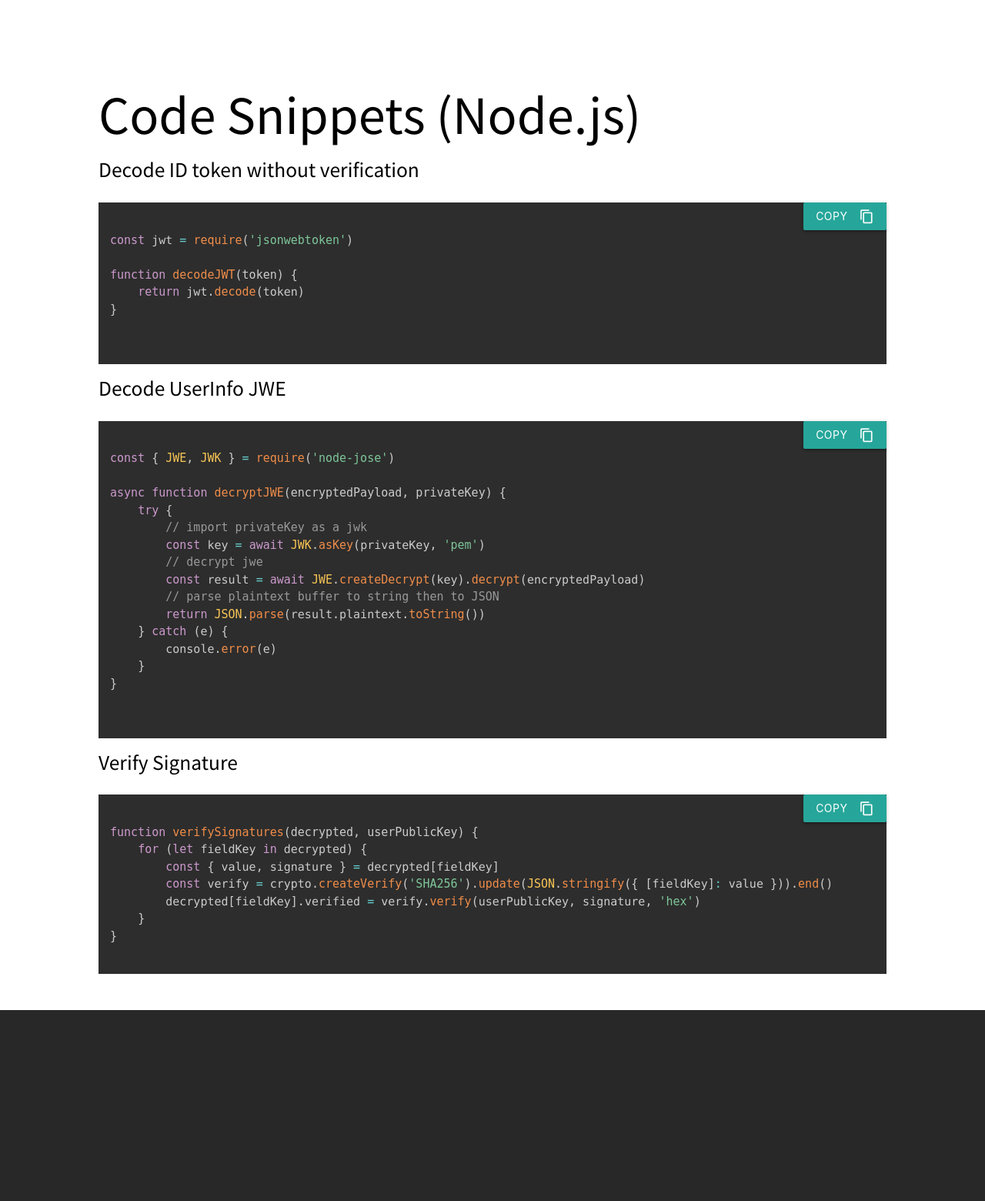
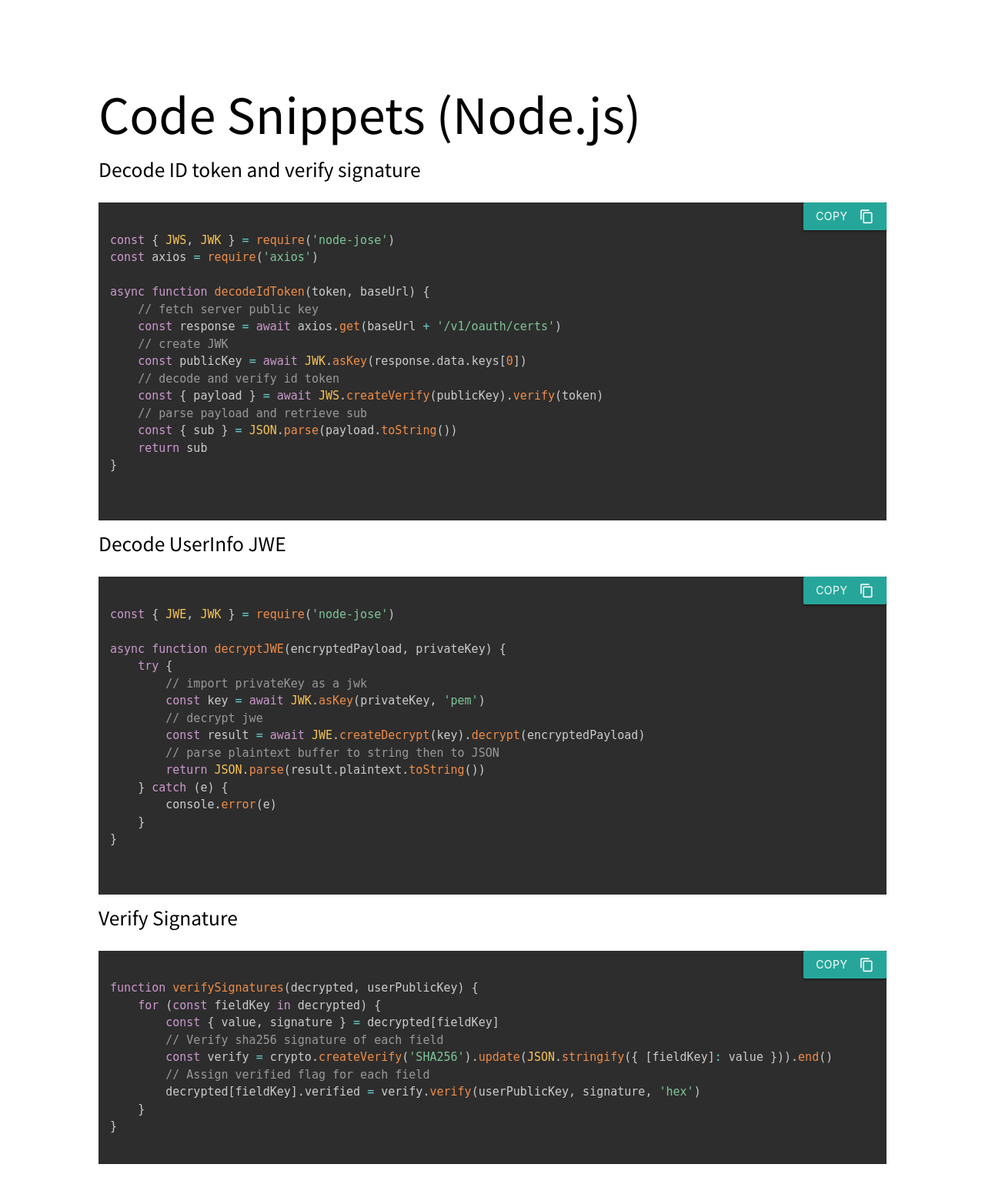
Before and after one commit to datagovsg/digic4developers, a PHP site: page /snippets.html in a window 1280 px wide. Shown: the whole page at 77% size. Before the commit the page ends 1312 px from the top, so only its background shows below. Run offline with PHP 8.4, Linux system fonts and the light colour scheme.

Commit message:
Update id token snippet

```diff
--- a/package.json
+++ b/package.json
@@ -14,6 +14,8 @@
   "author": "",
   "license": "ISC",
   "dependencies": {
+    "axios": "^0.19.0",
+    "node-jose": "^1.1.3",
     "node-rsa": "^1.0.5"
   },
   "devDependencies": {
--- a/snippets.html
+++ b/snippets.html
@@ -17,7 +17,7 @@
 
     <h1>Code Snippets (Node.js) </h1>
     <div class="row">
-        <h5>Decode ID token without verification</h5>
+        <h5>Decode ID token and verify signature</h5>
     </div>
     <div class="code-div">
         <button class="btn waves-effect waves-light copy-btn" name="action" data-clipboard-target="#idtok-code">COPY
@@ -25,10 +25,19 @@
         </button>
         <pre>
 <code class="language-javascript" id="idtok-code">
-const jwt = require('jsonwebtoken')
+const { JWS, JWK } = require('node-jose')
+const axios = require('axios')
 
-function decodeJWT(token) {
-    return jwt.decode(token)
+async function decodeIdToken(token, baseUrl) {
+	// fetch server public key
+	const response = await axios.get(baseUrl + '/v1/oauth/certs')
+	// create JWK
+	const publicKey = await JWK.asKey(response.data.keys[0])
+	// decode and verify id token
+	const { payload } = await JWS.createVerify(publicKey).verify(token)
+	// parse payload and retrieve sub
+	const { sub } = JSON.parse(payload.toString())
+	return sub
 }
 </code>
                 </pre>
@@ -71,9 +80,11 @@ async function decryptJWE(encryptedPayload, privateKey) {
         <pre>
 <code class=" language-javascript" id="sign-code">
 function verifySignatures(decrypted, userPublicKey) {
-    for (let fieldKey in decrypted) {
+    for (const fieldKey in decrypted) {
         const { value, signature } = decrypted[fieldKey]
+        // Verify sha256 signature of each field
         const verify = crypto.createVerify('SHA256').update(JSON.stringify({ [fieldKey]: value })).end()
+        // Assign verified flag for each field
         decrypted[fieldKey].verified = verify.verify(userPublicKey, signature, 'hex')
     }
 }</code>
--- a/style.css
+++ b/style.css
@@ -18,8 +18,8 @@ div {
   font-family: "Noto Sans HK", sans-serif;
 }
 
-pre code span {
-  font-family: monospace;
+pre code, pre code span {
+  font-family: monospace !important;
 }
 
 .code-div {
```
Also changed, not shown: package-lock.json.
